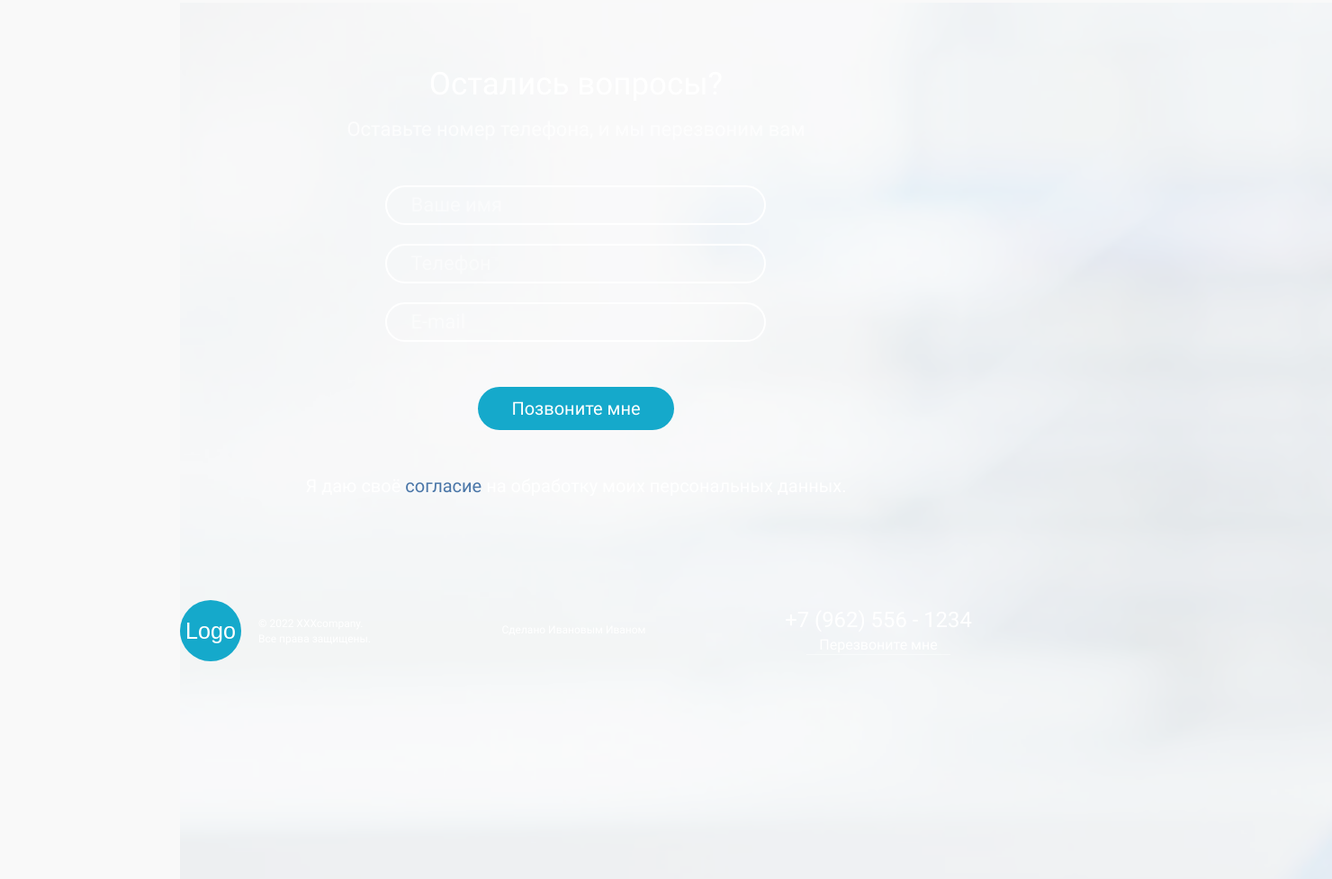
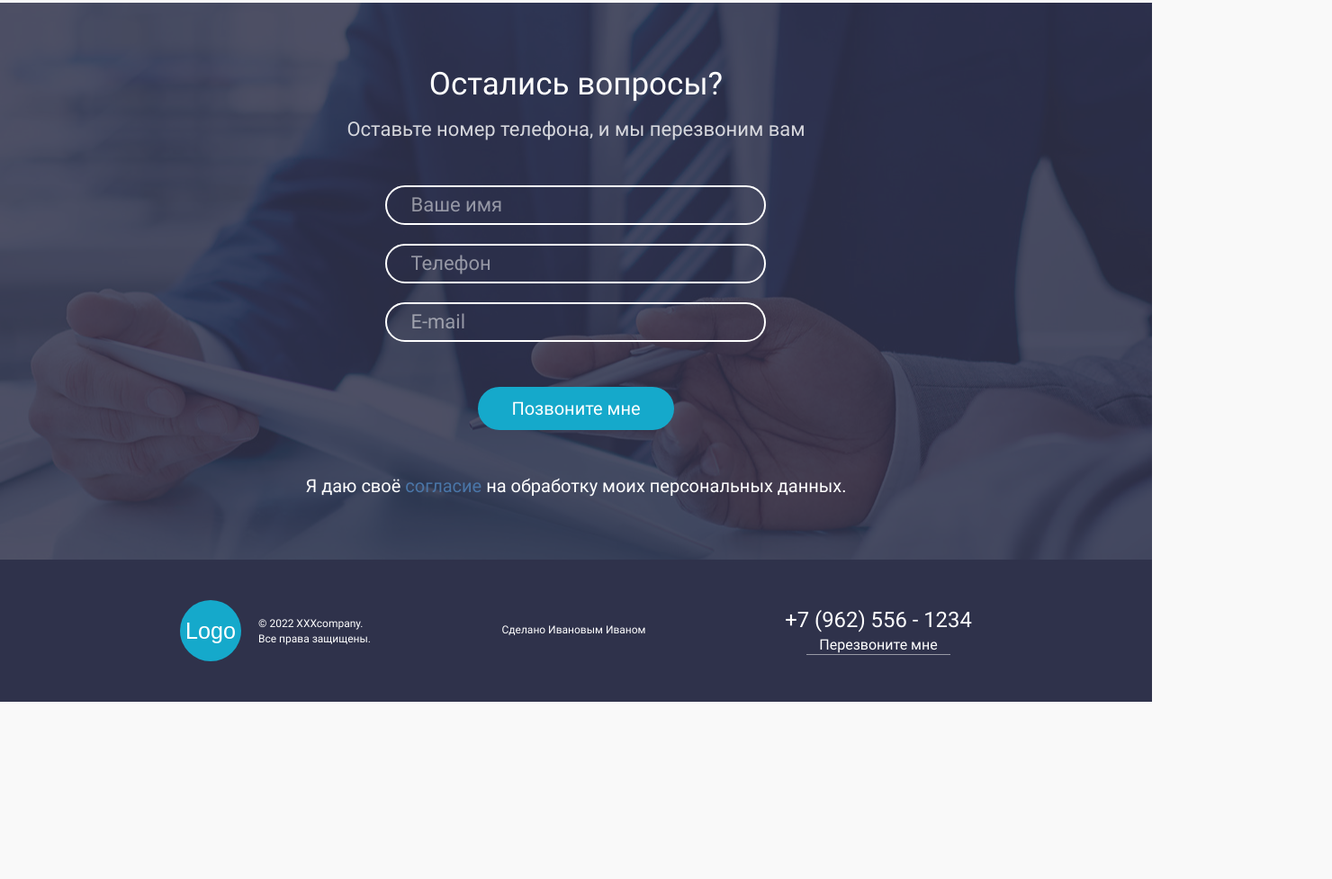
Before and after one commit to Nebazzz/homework, a plain HTML site: page index.html in a window 1280 px wide. Shown: the part 1324-2301 px from the top of the page at 90% size, 1480 px wide, since content can reach past the window. After the commit the page ends 2104 px from the top, so only its background shows below. Drawn offline with Linux system fonts and the light colour scheme; a web font is replaced by a local one.

Commit message:
footer container fix + promo backgrd

```diff
--- a/css/footer.css
+++ b/css/footer.css
@@ -1,11 +1,11 @@
 
-/* .navigation:last-child {
-  margin: 0 auto;
-  display: flex;
-  justify-content: space-between;
-  align-items: center;
+.footer {
+  background-color: rgba(47,50,75);
+}
+
+.navigation-footer {
   padding: 45px 0;
-} */
+}
 
 .navigation-company {
   display: flex;
--- a/css/promo.css
+++ b/css/promo.css
@@ -1,13 +1,19 @@
+.promo {
+  position: relative;
+  background-color: rgba(47,50,75,0.85);
+}
+
 .promo__background {
+  z-index: -1;
   position: absolute;
-  z-index: -1;
+  top: 0;
   width: 100%;
-  height: 100%;
+  height: 621px;
   margin: 0 auto;
   background-repeat: no-repeat;
   background-size: cover;
+  background-position: center;
   background-image: url("../images/promo-background.jpg");
-  opacity: 0.15;
 }
 
 .promo__content {
--- a/index.html
+++ b/index.html
@@ -75,9 +75,9 @@
       </div>
     </section>
     <section class="promo">
+      <div class="promo__background">
+      </div>
       <div class="container">
-        <div class="promo__background">
-        </div>
         <div class="promo__content">
           <h2 class="promo__title">Остались вопросы?</h2>
           <form class="promo__form">
@@ -103,9 +103,9 @@
       </div>
     </section>
   </main>
-  <footer>
+  <footer class="footer">
     <div class="container">
-      <div class="navigation">
+      <div class="navigation navigation-footer">
         <div class="navigation-company">
           <div class="navigation-logo">
             <p class="navigation-logo-text">Logo</p>
```
